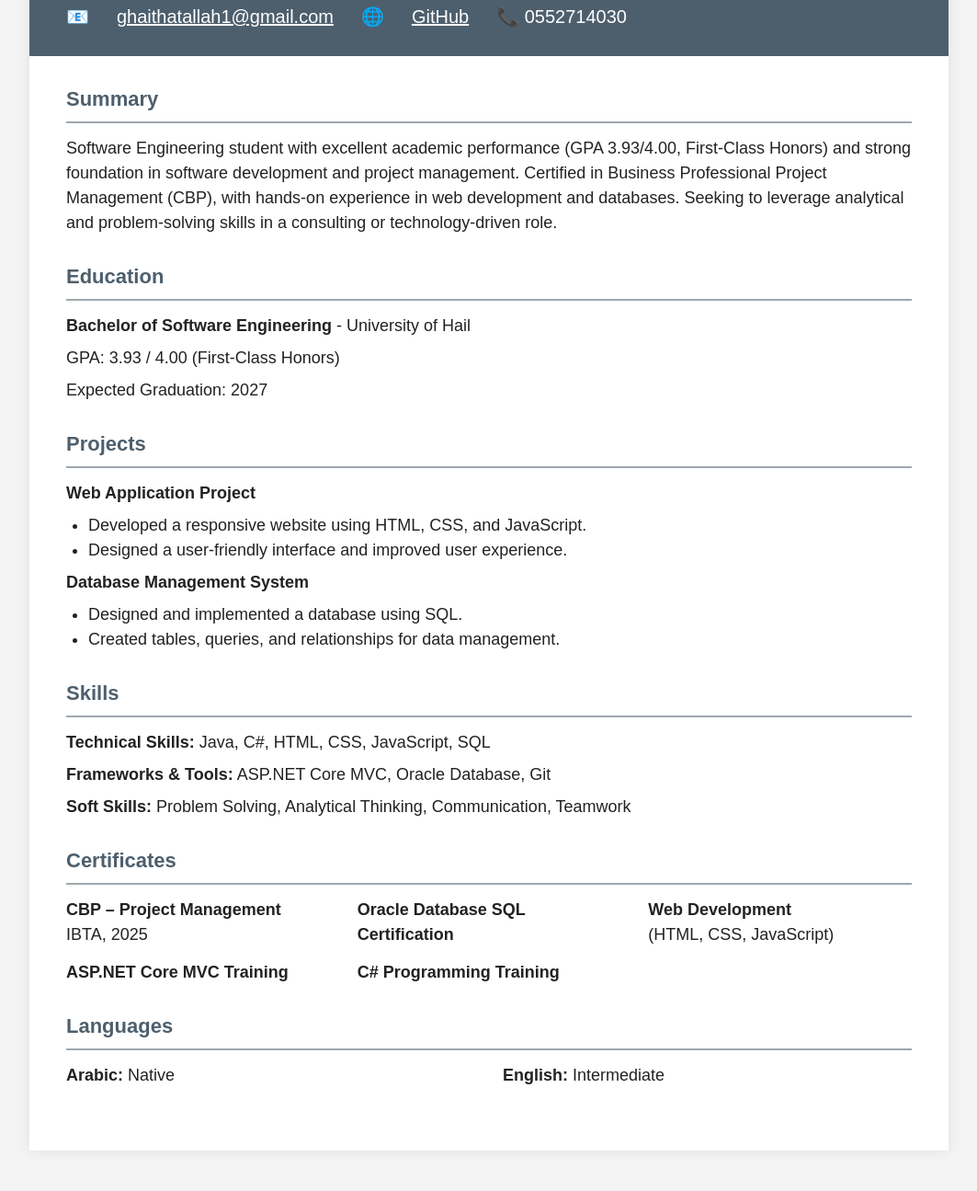
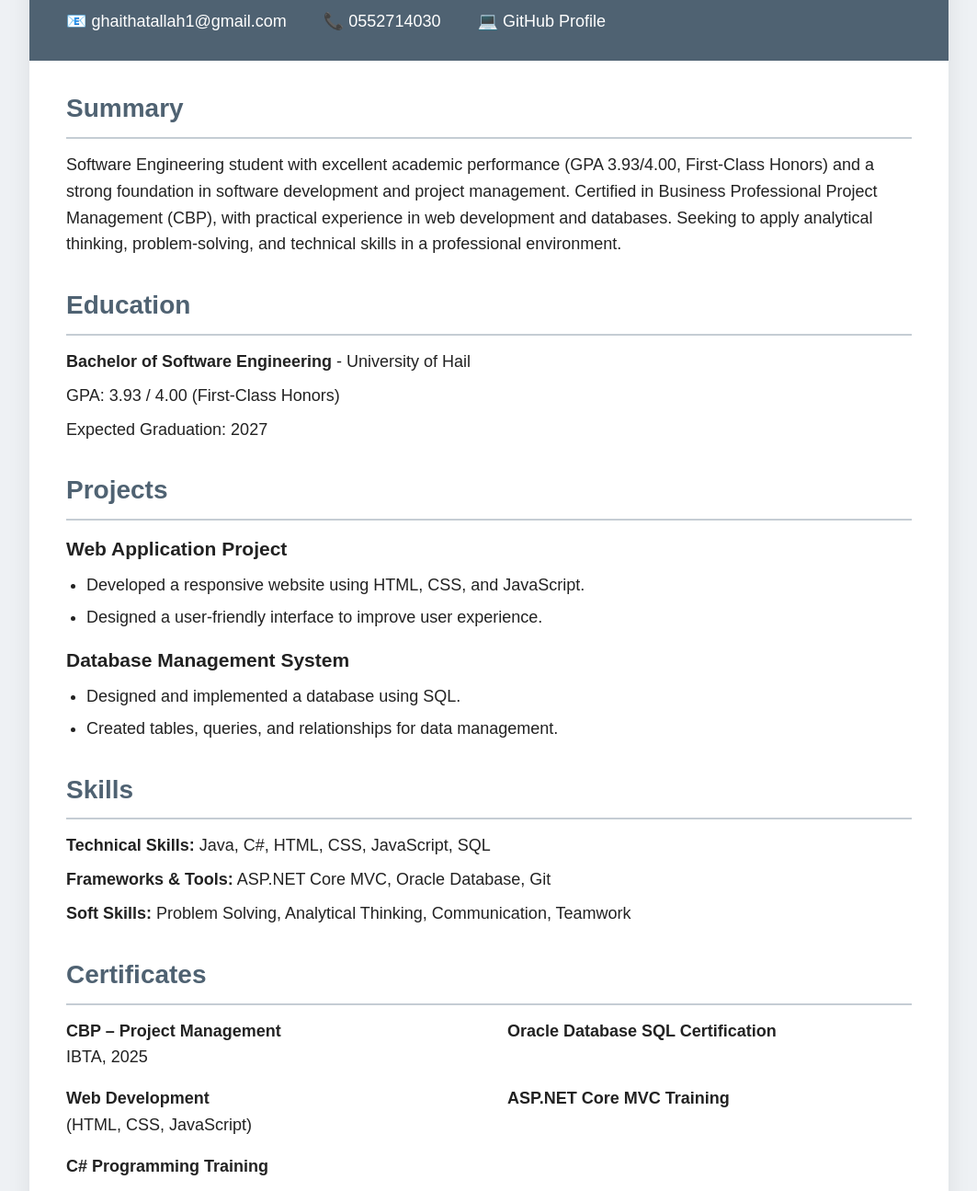
Before and after one commit to Ghaith305-mt/Ghaith305-mt.github.io, a plain HTML site: page index.html in a window 1280 px wide. Shown: the part 184-1479 px from the top of the page at 92% size, without its empty margins (108-1171 px from the left). Drawn offline with Linux system fonts and the light colour scheme.

Commit message:
Update index.html

```diff
--- a/index.html
+++ b/index.html
@@ -12,62 +12,68 @@
     body {
       margin: 0;
       font-family: Arial, Helvetica, sans-serif;
-      background: #f3f3f3;
+      background-color: #eef1f4;
       color: #222;
-      line-height: 1.5;
+      line-height: 1.6;
     }
 
-    .cv-container {
+    .container {
       max-width: 1000px;
       margin: 30px auto;
       background: #ffffff;
-      box-shadow: 0 0 12px rgba(0, 0, 0, 0.08);
+      box-shadow: 0 8px 24px rgba(0, 0, 0, 0.08);
+      overflow: hidden;
     }
 
-    .top-header {
-      background: #4d5f6d;
+    .header {
+      background-color: #4f6272;
       color: white;
-      padding: 28px 40px;
+      padding: 35px 40px 28px;
     }
 
-    .top-header h1 {
+    .header h1 {
       margin: 0;
       font-size: 42px;
       font-weight: 700;
     }
 
-    .top-header h2 {
-      margin: 8px 0 22px;
-      font-size: 24px;
-      font-weight: 400;
+    .header p.role {
+      margin: 6px 0 20px;
+      font-size: 22px;
+      color: #e4ebf0;
     }
 
-    .contact-row {
+    .contact {
       display: flex;
       flex-wrap: wrap;
-      gap: 30px;
-      font-size: 20px;
+      gap: 18px 40px;
+      font-size: 18px;
     }
 
-    .contact-item {
-      min-width: 280px;
+    .contact a {
+      color: white;
+      text-decoration: none;
     }
 
-    .main-content {
+    .contact a:hover {
+      text-decoration: underline;
+    }
+
+    .content {
       padding: 30px 40px 40px;
     }
 
     .section {
-      margin-bottom: 28px;
+      margin-bottom: 30px;
     }
 
     .section-title {
-      font-size: 22px;
+      font-size: 28px;
       font-weight: 700;
-      color: #4d5f6d;
-      border-bottom: 2px solid #a0a7ad;
+      color: #4f6272;
+      margin: 0 0 14px;
       padding-bottom: 8px;
-      margin-bottom: 14px;
+      border-bottom: 2px solid #c5cdd4;
     }
 
     .section p {
@@ -75,132 +81,164 @@
       font-size: 18px;
     }
 
-    .project-title,
-    .skill-label,
-    .cert-title,
-    .lang-title {
+    .highlight {
       font-weight: 700;
     }
 
     ul {
-      margin: 8px 0 8px 24px;
+      margin: 8px 0 8px 22px;
       padding: 0;
+    }
+
+    li {
+      margin-bottom: 6px;
       font-size: 18px;
     }
 
-    .cert-grid,
-    .lang-grid {
-      display: grid;
-      grid-template-columns: repeat(auto-fit, minmax(260px, 1fr));
-      gap: 14px 30px;
+    .project {
+      margin-bottom: 16px;
     }
 
-    .cert-item,
-    .lang-item {
+    .project-title {
+      font-size: 21px;
+      font-weight: 700;
+      margin-bottom: 6px;
+    }
+
+    .grid-2 {
+      display: grid;
+      grid-template-columns: repeat(2, minmax(0, 1fr));
+      gap: 16px 40px;
+    }
+
+    .card-text {
       font-size: 18px;
     }
 
     @media (max-width: 768px) {
-      .top-header {
-        padding: 22px 20px;
+      .header {
+        padding: 25px 20px;
       }
 
-      .top-header h1 {
+      .header h1 {
         font-size: 32px;
       }
 
-      .top-header h2 {
-        font-size: 20px;
+      .header p.role {
+        font-size: 19px;
       }
 
-      .main-content {
+      .content {
         padding: 22px 20px 30px;
       }
 
-      .contact-row {
-        font-size: 17px;
+      .section-title {
+        font-size: 24px;
       }
 
       .section p,
-      ul,
-      .cert-item,
-      .lang-item {
+      li,
+      .card-text {
+        font-size: 16px;
+      }
+
+      .grid-2 {
+        grid-template-columns: 1fr;
+      }
+
+      .contact {
         font-size: 16px;
       }
     }
   </style>
 </head>
 <body>
-  <div class="cv-container">
-    <header class="top-header">
+  <div class="container">
+    <header class="header">
       <h1>Ghaith Al-Mutairi</h1>
-      <h2>Software Engineer</h2>
-      <div class="contact-row">
-        📧 <a href="mailto:ghaithatallah1@gmail.com" style="color:white;">ghaithatallah1@gmail.com</a>
-🌐 <a href="https://github.com/ghaith305-mt" target="_blank" style="color:white;">GitHub</a>
-        <div class="contact-item">📞 0552714030</div>
+      <p class="role">Software Engineer</p>
+
+      <div class="contact">
+        <div>
+          📧
+          <a href="mailto:ghaithatallah1@gmail.com">ghaithatallah1@gmail.com</a>
+        </div>
+
+        <div>
+          📞
+          <a href="tel:0552714030">0552714030</a>
+        </div>
+
+        <div>
+          💻
+          <a href="https://github.com/Ghaith305-mt" target="_blank">GitHub Profile</a>
+        </div>
       </div>
     </header>
 
-    <main class="main-content">
+    <main class="content">
       <section class="section">
-        <div class="section-title">Summary</div>
+        <h2 class="section-title">Summary</h2>
         <p>
           Software Engineering student with excellent academic performance
-          (GPA 3.93/4.00, First-Class Honors) and strong foundation in software
+          (GPA 3.93/4.00, First-Class Honors) and a strong foundation in software
           development and project management. Certified in Business Professional
-          Project Management (CBP), with hands-on experience in web development
-          and databases. Seeking to leverage analytical and problem-solving
-          skills in a consulting or technology-driven role.
+          Project Management (CBP), with practical experience in web development
+          and databases. Seeking to apply analytical thinking, problem-solving,
+          and technical skills in a professional environment.
         </p>
       </section>
 
       <section class="section">
-        <div class="section-title">Education</div>
-        <p><strong>Bachelor of Software Engineering</strong> - University of Hail</p>
+        <h2 class="section-title">Education</h2>
+        <p><span class="highlight">Bachelor of Software Engineering</span> - University of Hail</p>
         <p>GPA: 3.93 / 4.00 (First-Class Honors)</p>
         <p>Expected Graduation: 2027</p>
       </section>
 
       <section class="section">
-        <div class="section-title">Projects</div>
+        <h2 class="section-title">Projects</h2>
 
-        <p class="project-title">Web Application Project</p>
+        <div class="project">
+          <div class="project-title">Web Application Project</div>
           <ul>
             <li>Developed a responsive website using HTML, CSS, and JavaScript.</li>
-          <li>Designed a user-friendly interface and improved user experience.</li>
+            <li>Designed a user-friendly interface to improve user experience.</li>
           </ul>
+        </div>
 
-        <p class="project-title">Database Management System</p>
+        <div class="project">
+          <div class="project-title">Database Management System</div>
           <ul>
             <li>Designed and implemented a database using SQL.</li>
             <li>Created tables, queries, and relationships for data management.</li>
           </ul>
-      </section>
-
-      <section class="section">
-        <div class="section-title">Skills</div>
-        <p><span class="skill-label">Technical Skills:</span> Java, C#, HTML, CSS, JavaScript, SQL</p>
-        <p><span class="skill-label">Frameworks & Tools:</span> ASP.NET Core MVC, Oracle Database, Git</p>
-        <p><span class="skill-label">Soft Skills:</span> Problem Solving, Analytical Thinking, Communication, Teamwork</p>
-      </section>
-
-      <section class="section">
-        <div class="section-title">Certificates</div>
-        <div class="cert-grid">
-          <div class="cert-item"><span class="cert-title">CBP – Project Management</span><br>IBTA, 2025</div>
-          <div class="cert-item"><span class="cert-title">Oracle Database SQL Certification</span></div>
-          <div class="cert-item"><span class="cert-title">Web Development</span><br>(HTML, CSS, JavaScript)</div>
-          <div class="cert-item"><span class="cert-title">ASP.NET Core MVC Training</span></div>
-          <div class="cert-item"><span class="cert-title">C# Programming Training</span></div>
         </div>
       </section>
 
       <section class="section">
-        <div class="section-title">Languages</div>
-        <div class="lang-grid">
-          <div class="lang-item"><span class="lang-title">Arabic:</span> Native</div>
-          <div class="lang-item"><span class="lang-title">English:</span> Intermediate</div>
+        <h2 class="section-title">Skills</h2>
+        <p><span class="highlight">Technical Skills:</span> Java, C#, HTML, CSS, JavaScript, SQL</p>
+        <p><span class="highlight">Frameworks & Tools:</span> ASP.NET Core MVC, Oracle Database, Git</p>
+        <p><span class="highlight">Soft Skills:</span> Problem Solving, Analytical Thinking, Communication, Teamwork</p>
+      </section>
+
+      <section class="section">
+        <h2 class="section-title">Certificates</h2>
+        <div class="grid-2">
+          <div class="card-text"><span class="highlight">CBP – Project Management</span><br>IBTA, 2025</div>
+          <div class="card-text"><span class="highlight">Oracle Database SQL Certification</span></div>
+          <div class="card-text"><span class="highlight">Web Development</span><br>(HTML, CSS, JavaScript)</div>
+          <div class="card-text"><span class="highlight">ASP.NET Core MVC Training</span></div>
+          <div class="card-text"><span class="highlight">C# Programming Training</span></div>
+        </div>
+      </section>
+
+      <section class="section">
+        <h2 class="section-title">Languages</h2>
+        <div class="grid-2">
+          <div class="card-text"><span class="highlight">Arabic:</span> Native</div>
+          <div class="card-text"><span class="highlight">English:</span> Intermediate</div>
         </div>
       </section>
     </main>
```
Lines whose indentation alone changed are shown as unchanged.
